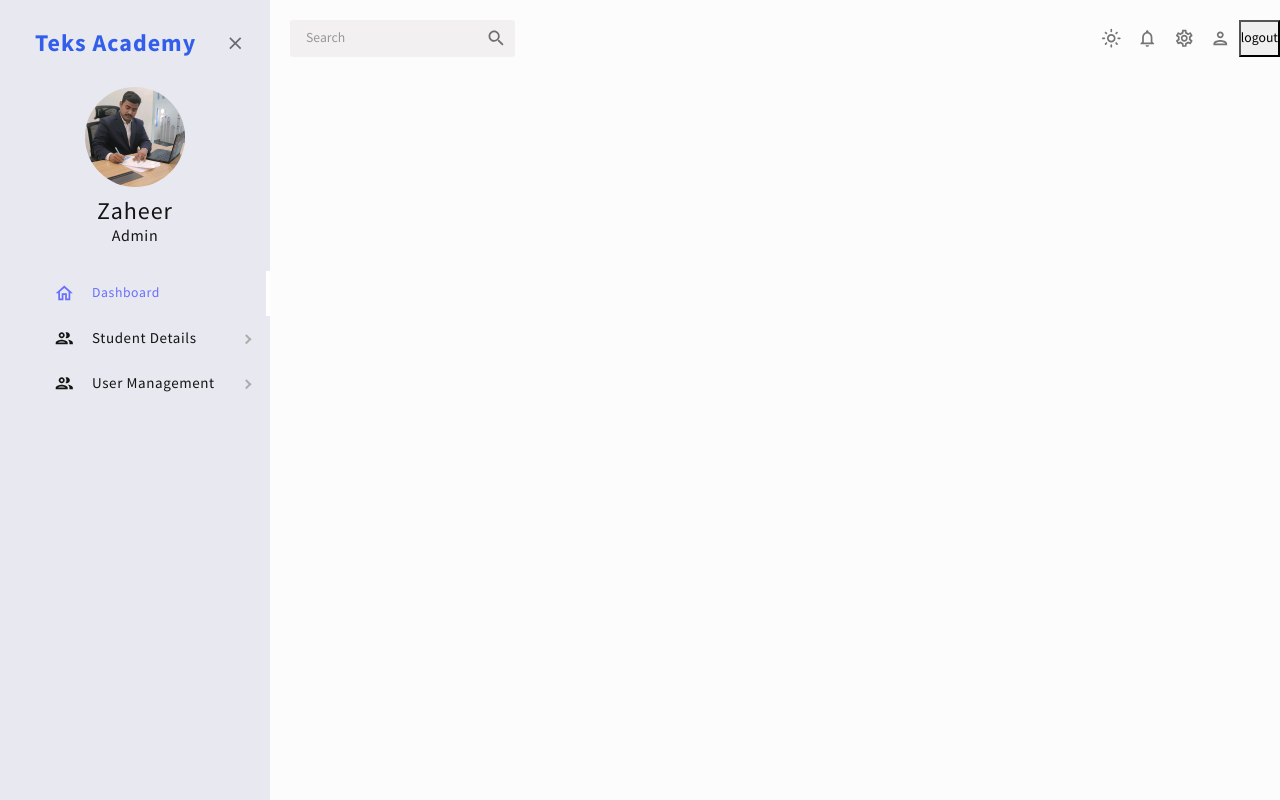
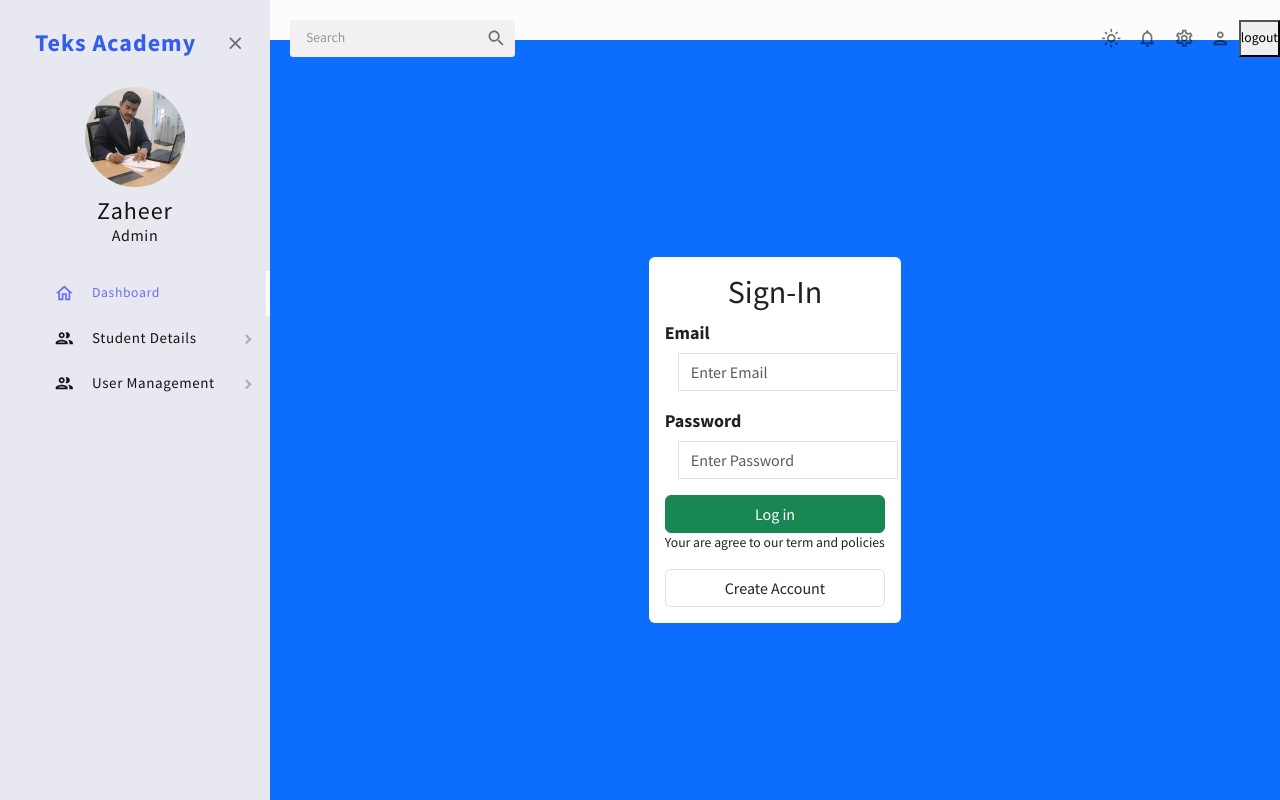
Before and after one commit to nandamBalu123/teksacademyadmin, a React (Create React App) app: page /in in a window 1280 px wide. Built offline with nearby package versions, Linux system fonts and the light colour scheme; a web font is replaced by a local one.

Commit message:
some chang

```diff
--- a/src/App.js
+++ b/src/App.js
@@ -3,6 +3,7 @@ import { Routes, Route } from "react-router-dom";
 
 import { CssBaseline, ThemeProvider } from "@mui/material";
 import { ColorModeContext, useMode } from "./theme";
+import Login from "./components/pages/logins/adminlogins/Login";
 
 import "./App.css";
 // import Login from "./components/logins/adminlogins/Login";
@@ -30,15 +31,17 @@ import LoginPage from "./components/pages/loginpage/LoginPage";
 function App() {
   const [theme, colorMode] = useMode();
   const [isSidebar, setIsSidebar] = useState(true);
+  // const { user } = useAuthContext();
 
   return (
     <ColorModeContext.Provider value={colorMode}>
       <ThemeProvider theme={theme}>
         <CssBaseline />
         <div className="app">
-          {/* <Routes>
+
+          <Routes>
             <Route path="/login" element={<LoginPage />} />
-          </Routes> */}
+          </Routes>
 
           <Sidebar isSidebar={isSidebar} />
           <main className="content" style={{ overflow: "auto" }}>
@@ -50,8 +53,8 @@ function App() {
               <Route path="/createuser" element={<CreateUserForm />} />
               <Route path="/userdata" element={<UserData />} />
 
-              {/* <Route path="/login" element={<Login />}></Route>
-              <Route path="/assignassets" element={<Assignassets />} />
+               <Route path="/in" element={<Login />}></Route>
+              {/*<Route path="/assignassets" element={<Assignassets />} />
               <Route exact path="/register" element={<Register />} />{" "}
               <Route exact path="/assignassets/edit/:id" element={<Edit />} />{" "}
               <Route
--- a/src/components/pages/loginpage/LoginPage.jsx
+++ b/src/components/pages/loginpage/LoginPage.jsx
@@ -1,7 +1,68 @@
-import React from "react";
+import React, { useState } from "react";
 import "./LoginPage.css";
 import image from "../../../images/thumbnail_Login.jpg";
+import {useNavigate} from "react-router-dom";
+import axios from 'axios';
+
+
 const LoginPage = () => {
+  function validation(values){
+    let error = {}
+    const email_pattern = /^[a-zA-Z0-9._%+-]+@[a-zA-Z0-9.-]+\.[a-zA-Z]{2,}$/;
+    const password_pattern = /^(?=.*[a-z])(?=.*[A-Z])(?=.*\d)(?=.*[@$!%*?&])[A-Za-z\d@$!%*?&]{8,}$/;
+
+    if(values.email === ""){
+        error.email = "Name should not be empty";
+    }
+    else if(!email_pattern.test(values.email)){
+        error.email = "Email didn't match";
+    }else{
+        error.email = ""
+    }
+
+    if(values.password === ""){
+        error.password = "Password should not be empty"
+    }
+    else if(!password_pattern.test(values.password)){
+        error.password = "Password didn't match"
+    }else{
+        error.password = ""
+    }
+    return error;
+}
+
+
+const navigate = useNavigate();
+const [values, setValues] = useState({
+    email: '',
+    password: ''
+});
+
+const [errors, setErrors] = useState({});
+
+const handleInput = (event) => {
+    setValues((prev) => ({ ...prev, [event.target.name]: event.target.value }));
+};
+
+const handleSubmit = (event) => {
+    event.preventDefault();
+    setErrors(validation(values));
+    if (errors.email === '' && errors.password === '') {
+        axios
+            .post('http://localhost:3030/adminlogin', values)
+            .then((res) => {
+                if (res.data.Status === 'Success') {
+                    localStorage.setItem('token', res.data.token); // Store the token in localStorage
+                    navigate('/'); // Redirect to the admin dashboard route
+                } else {
+                    alert('No records existed');
+                }
+            })
+            .catch((err) => console.log(err));
+    }
+};
+
+
   let quotes = [
     "Your commitment to excellence is an inspiration to us all. Keep up the great work!",
     "Teamwork makes the dream work. Together, we can achieve greatness.",
@@ -30,10 +91,19 @@ const LoginPage = () => {
       <div className="subdiv col-md-6 credentials">
         <p className="quotes">{quotes[random]}</p>
         <p></p>
+        <form action="" onSubmit={handleSubmit}></form>
         {/* <h3 className="loginlogo">Login to your Account</h3> */}
-        <input className="inputcon" placeholder="  Email ID" />
-        <input className="inputcon" placeholder="  Password" />
-        <button className="btnn">Login</button>
+        <label htmlFor='email'><strong>Email</strong></label>
+        <input type="email" name='email' placeholder='Enter Email' className='form-control rounded-0'
+        onChange={handleInput}/>
+        {errors.email && <span className='text-danger'>{errors.email}</span>}
+        <label htmlFor='password'><strong>Password</strong></label>
+        <input type="password" name='password' placeholder='Enter Password' className='form-control rounded-0'
+        onChange={handleInput}/>
+        {errors.password && <span className='text-danger'>{errors.password}</span>}
+        {/* <input className="inputcon" placeholder="  Email ID" />
+        <input className="inputcon" placeholder="  Password" /> */}
+        <button type="submit" className="btnn">Login</button>
       </div>
     </div>
   );
--- a/src/components/pages/logins/adminlogins/Login.js
+++ b/src/components/pages/logins/adminlogins/Login.js
@@ -6,35 +6,35 @@ import axios from 'axios';
 
 function Login(){
 
-    // var apiUrl = 'https://demo.teksacademy.com:3000';
-    var apiUrl = 'http://localhost:3003';
-
     const navigate = useNavigate();
     const [values, setValues] = useState({
         email: '',
         password: ''
-    })
+    });
 
-    const [errors, setErrors] = useState({})
-    const handleInput = (event) =>{
-        setValues(prev => ({...prev, [event.target.name]: [event.target.value]}))
-    }
+    const [errors, setErrors] = useState({});
+
+    const handleInput = (event) => {
+        setValues((prev) => ({ ...prev, [event.target.name]: event.target.value }));
+    };
 
     const handleSubmit = (event) => {
         event.preventDefault();
         setErrors(validation(values));
-        if(errors.email === "" && errors.password === ""){
-            axios.post(`${apiUrl}/signin`, values)
-            .then(res => {
-                if(res.data === "success"){
-                    navigate('/dashboardhome')
-                }else{
-                    alert("No records existed")
-                }
-            })
-            .catch(err => console.log(err));
-          }
-    }
+        if (errors.email === '' && errors.password === '') {
+            axios
+                .post('http://localhost:3030/adminlogin', values)
+                .then((res) => {
+                    if (res.data.Status === 'Success') {
+                        localStorage.setItem('token', res.data.token); // Store the token in localStorage
+                        navigate('/'); // Redirect to the admin dashboard route
+                    } else {
+                        alert('No records existed');
+                    }
+                })
+                .catch((err) => console.log(err));
+        }
+    };
     return(
 
         <div className='d-flex justify-content-center align-items-center bg-primary vh-100'>
```
